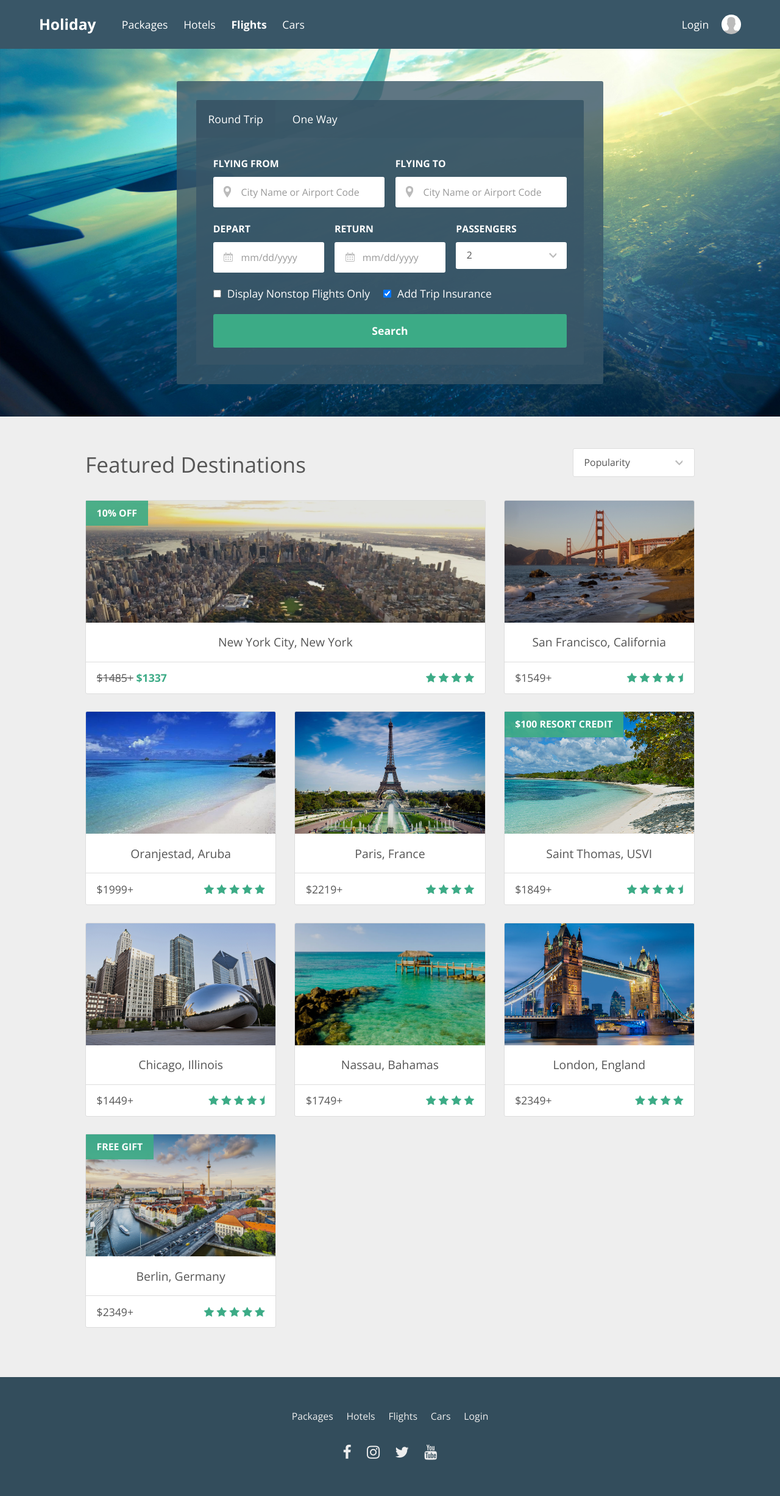
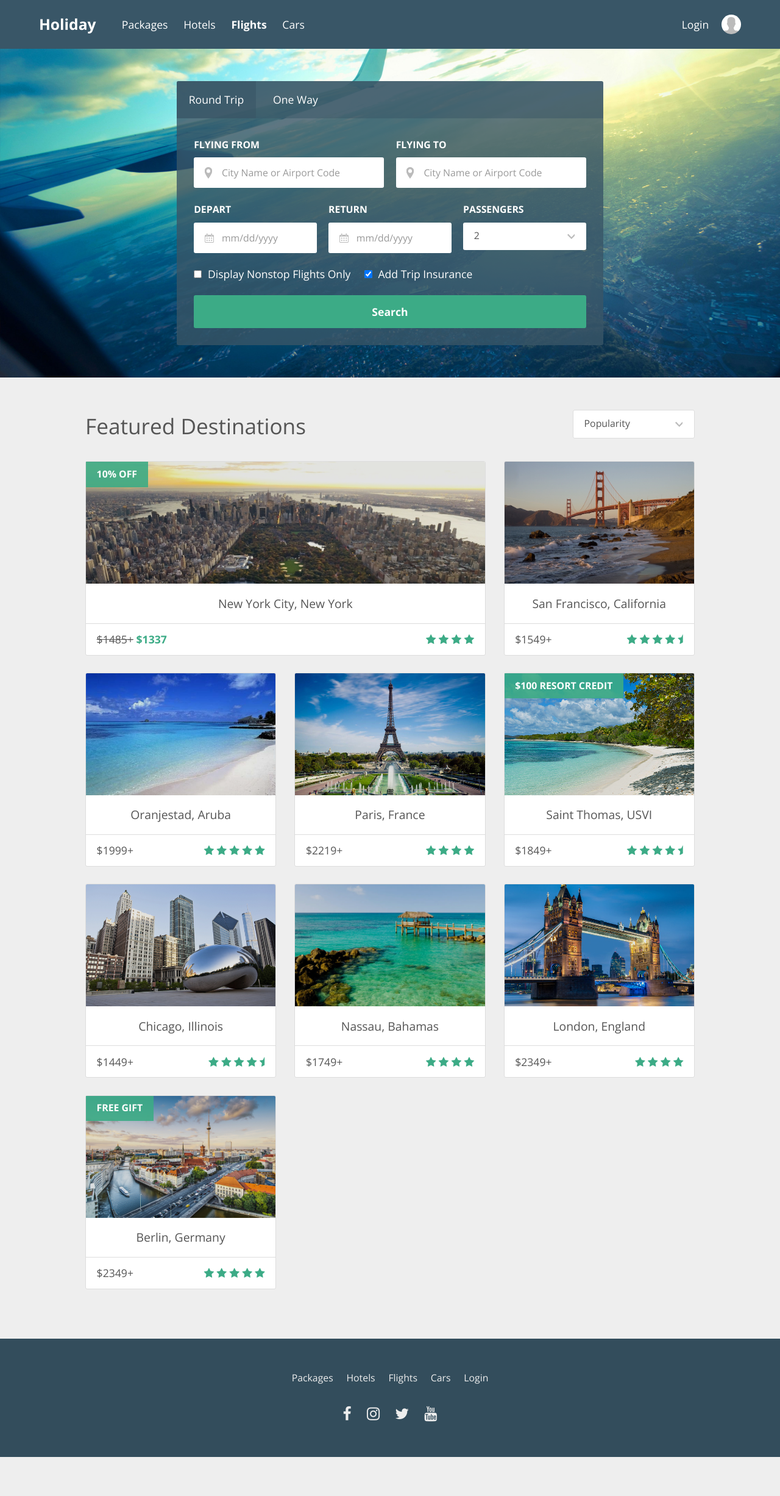
Before and after one commit to Treydor/holiday, a Jekyll site: the page built from index.html, in a window 1280 px wide. Shown: the whole page at 61% size. Built offline with Jekyll 4.4.1, drawn with Linux system fonts in a browser that asks for light colours; nearby versions of some CDN libraries; after the commit the page ends 2389 px from its top, so only the background shows below that.

Commit message:
Adds responsive to hero container, refactors

```diff
--- a/assets/stylesheets/components/_hero.scss
+++ b/assets/stylesheets/components/_hero.scss
@@ -1,12 +1,9 @@
-/*------ Hero Table ------*/
+/*------ Hero ------*/
 
-.hero__table {
-  @include background-opacity($primary, 0.8);
-  border-radius: $border-radius;
-  margin: 0 auto;
-  max-width: 700px;
-  padding: 1.8rem;
-  width: 100%;
+.hero .container {
+  padding: 2rem 0;
+
+  @media #{$medium} { padding: 3rem 0; }
 }
 
 /*------ Hero Types ------*/
```
